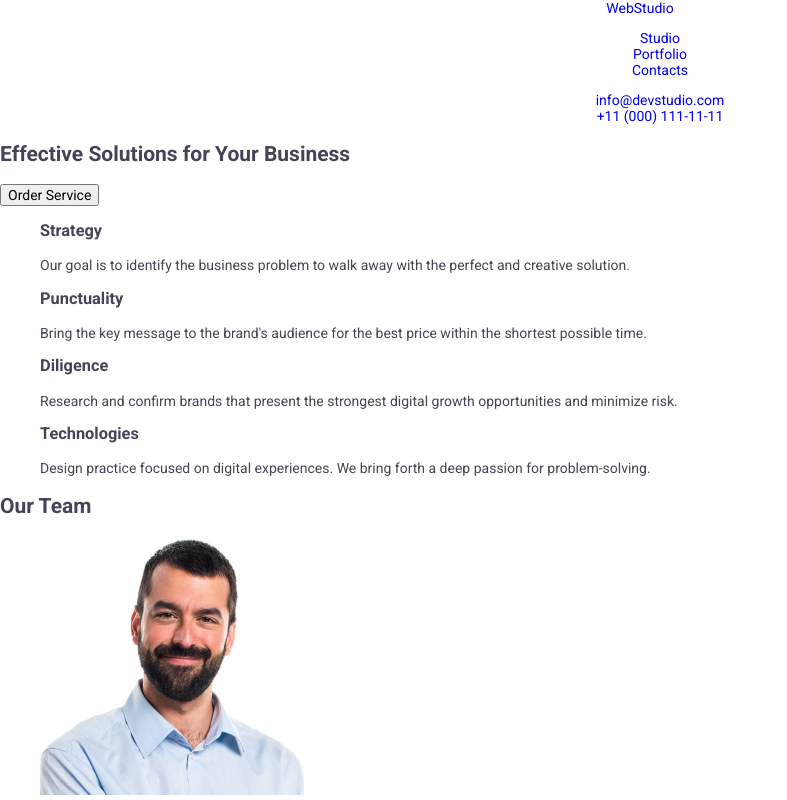
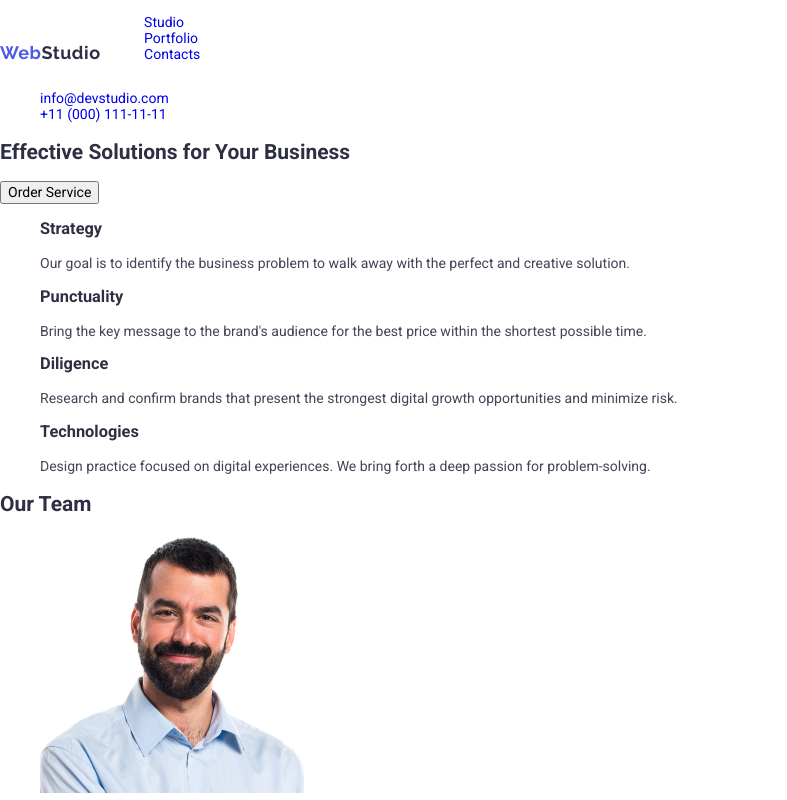
Before and after one commit to SelenaAnya/goit-markup-hw-02-0211, a plain HTML site: page index.html in a window 1280 px wide. Shown: the top 800 px of the page, without its empty margins (0-787 px from the left). Drawn offline with nearby package versions, Linux system fonts and the light colour scheme.

Commit message:
0110 2119

```diff
--- a/css/styles.css
+++ b/css/styles.css
@@ -17,11 +17,35 @@ a {
 }
 
 .header {
-    text-align: center;
+    text-align: ;
+
+}
+
+.logo {
+    color: #4D5AE5;
+    font-weight: 700;
+    font-size: 18px;
+    font-family: "Raleway", sans-serif;
+    letter-spacing: 0.03em;
+
+
+}
+.logo-text {
+    color: #2E2F42;
 }
 
 .logo {}
 
-.nav {}
+.nav {
+    cursor: pointer;
+    display: inline-block;
+    margin-right: auto;
+}
 
 menu {}
+
+
+h2,
+h3 {
+    color:#2E2F42;
+}
--- a/index.html
+++ b/index.html
@@ -20,7 +20,7 @@
 <body>
     <!------------------------------------------Logo + menu------------->
     <header class="header container">
-<a href="#" class="logo">Web<span>Studio</span></a>
+<a href="#" class="logo">Web<span class="logo-text">Studio</span></a>
 <nav class="nav">
     <ul class="menu">
         <li class="menu-item">
@@ -45,9 +45,10 @@
 </ul>
     </header>
     <main>
-        <h1 hidden>Peculiarities</h1>
+        <!-- <h1 hidden>Peculiarities</h1> -->
 
 <!--------------------Effective Solutions----------------------->
+
 <section class="section order">
     <div class="container">
         <h2 class="business">
```
